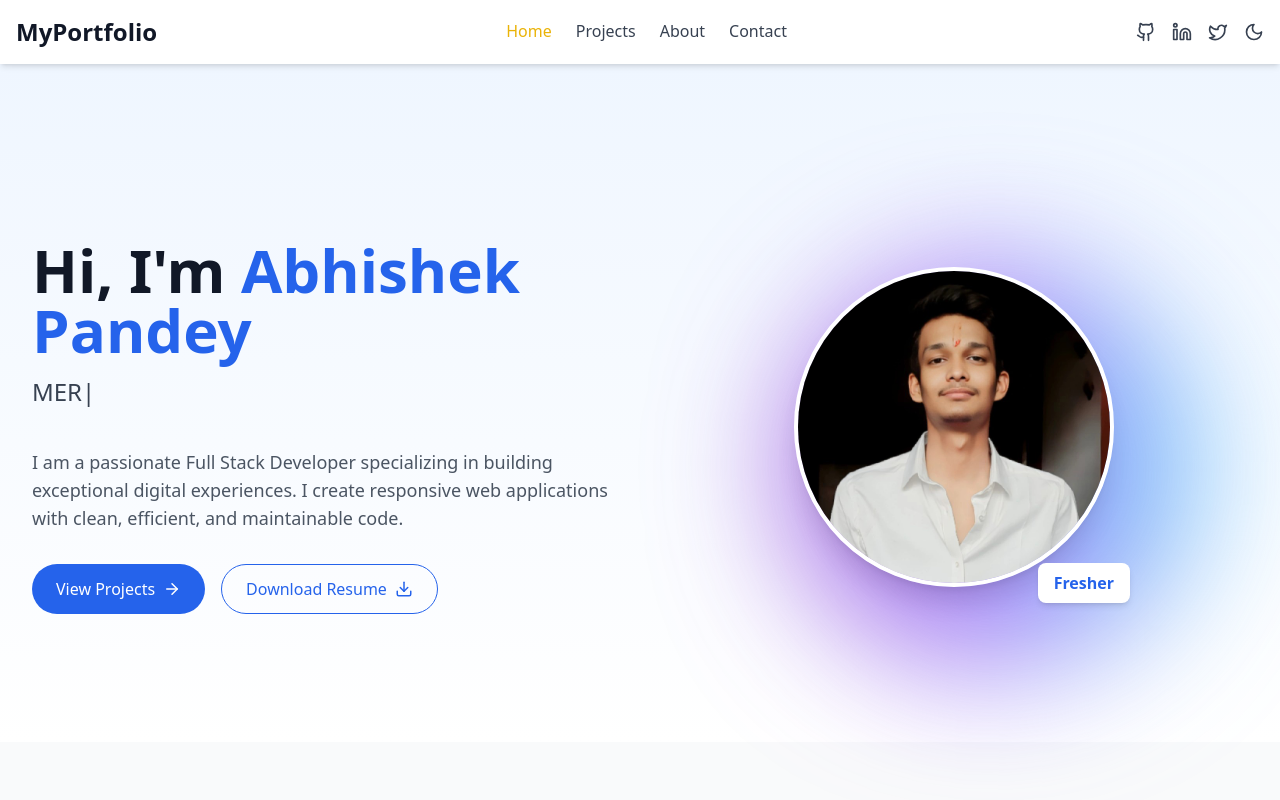
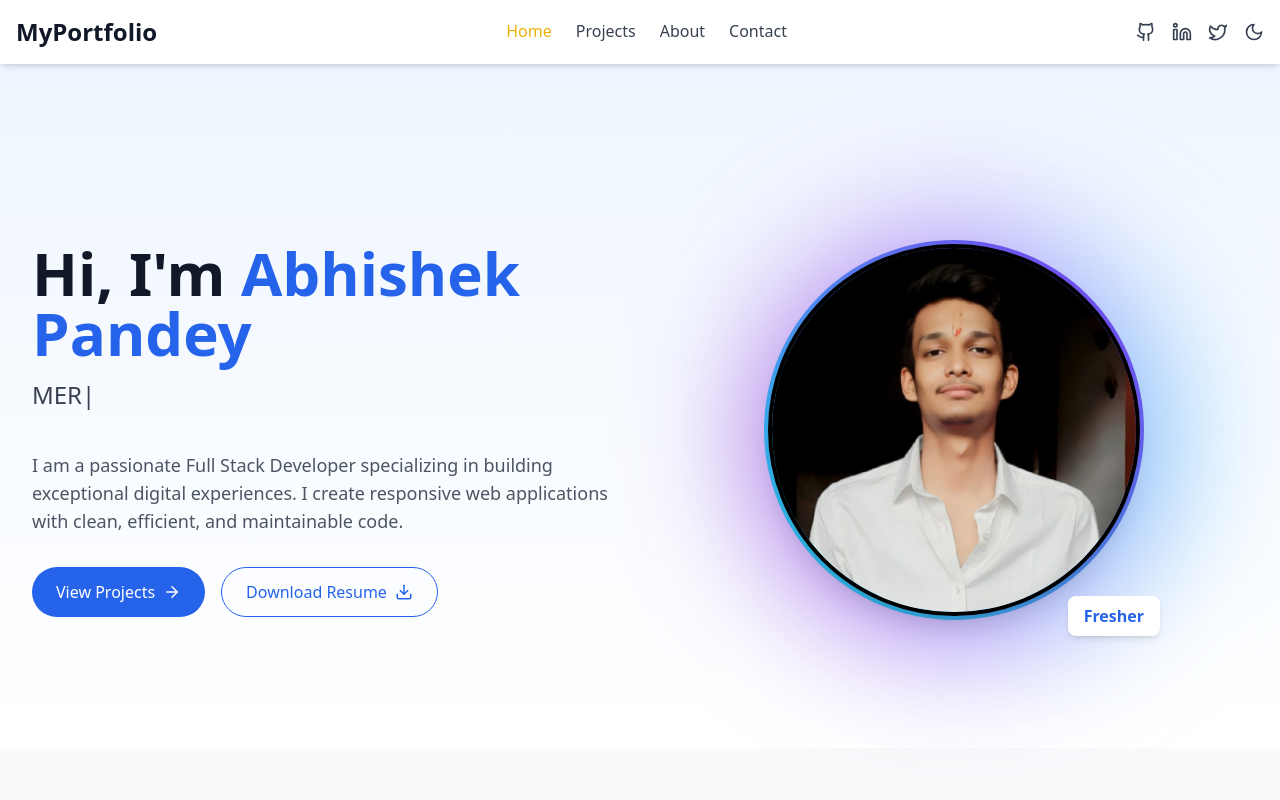
Before and after one commit to Abhishekpandey009/portfolio01, a React (Vite) app: page / in a window 1280 px wide. Shown: the top 800 px of the page. Built offline with nearby package versions, Linux system fonts and the light colour scheme.

Commit message:
Update Home.tsx

```diff
--- a/src/pages/Home.tsx
+++ b/src/pages/Home.tsx
@@ -76,12 +76,12 @@ const Home: React.FC = () => {
               {/* Glowing animated background behind image */}
                 <div className="absolute w-[400px] h-[400px] bg-gradient-to-r from-purple-700 via-violet-500 to-sky-400 rounded-full blur-3xl opacity-60 animate-pulse-glow z-0" />
 
-                {/* 🖼 Profile image */}
-                <div className="w-64 h-64 md:w-80 md:h-80 rounded-full overflow-hidden border-4 border-white dark:border-gray-800 shadow-xl z-10 relative">
+                  {/* 🖼 Profile image */}
+                <div className="relative w-[380px] h-[380px] p-[4px] bg-gradient-to-tr from-cyan-400 to-violet-600 rounded-full mx-auto">
                   <img
                     src={profileImg}
-                    alt="Abhishek Pandey"
-                    className="w-full h-full object-cover"
+                    alt="Profile"
+                    className="w-full h-full object-cover rounded-full border-4 border-black shadow-xl"
                   />
                 </div>
 
```
